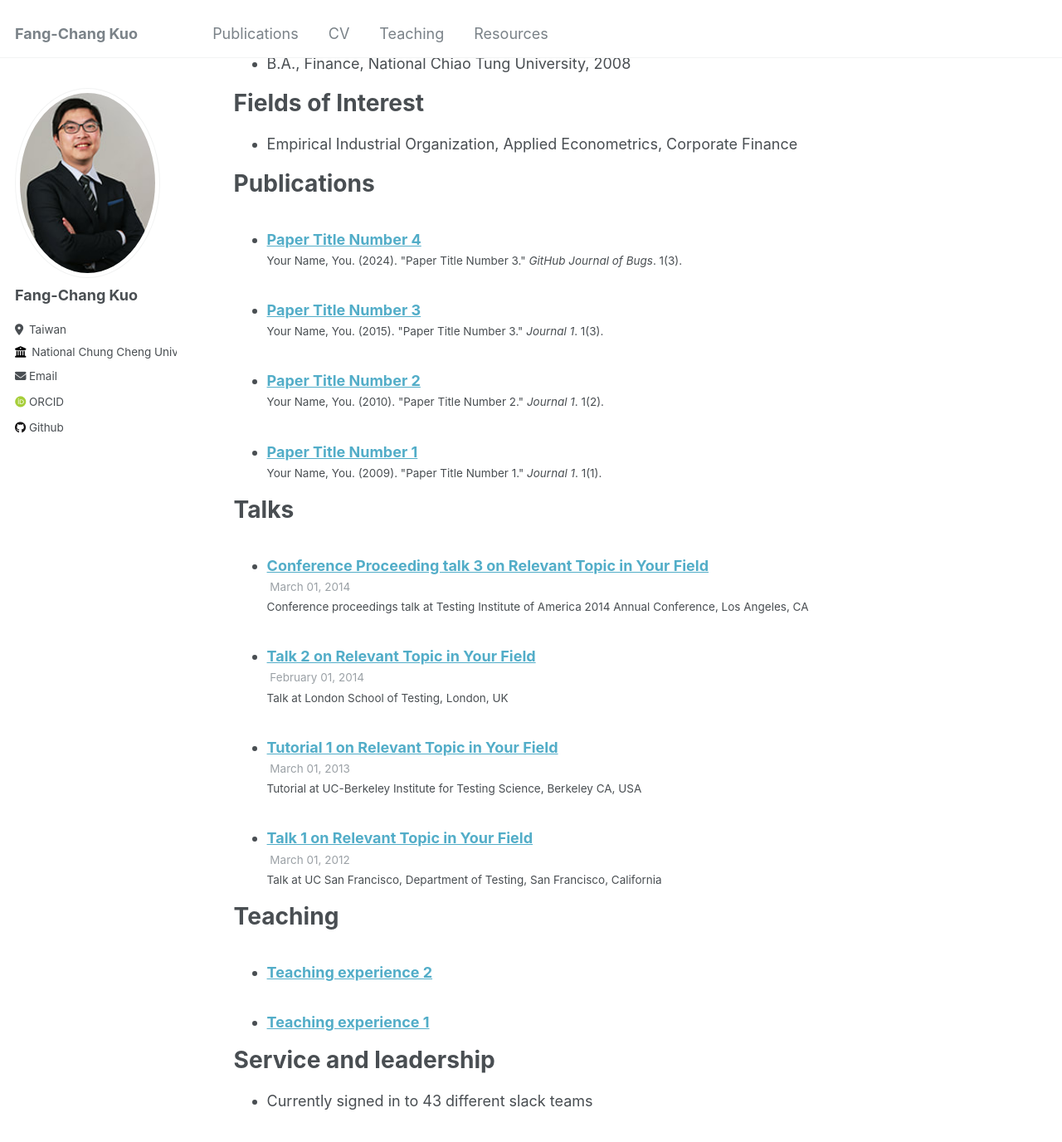
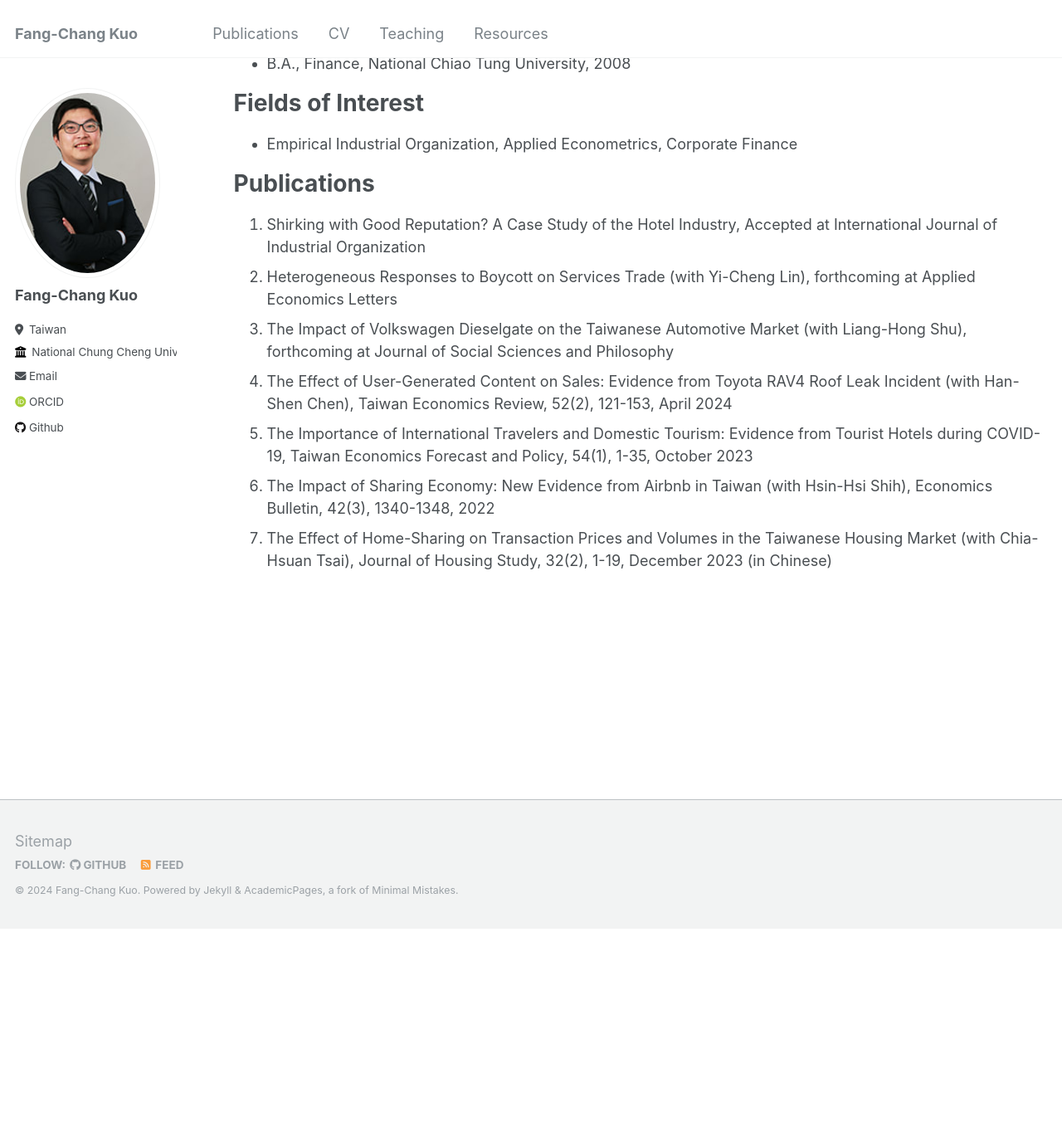
Before and after one commit to fangchangkuo/fangchangkuo.github.io, a Jekyll site: the page built from _pages/cv.md, in a window 1280 px wide and 1400 px high, scrolled down 281 px. Shown: the top 1376 px of the window at 83% size. Built offline with Jekyll 4.4.1, drawn with Linux system fonts in a browser that asks for light colours; some web fonts are replaced.

Commit message:
Update cv.md

```diff
--- a/_pages/cv.md
+++ b/_pages/cv.md
@@ -24,22 +24,10 @@ Fields of Interest
 
 Publications
 ======
-  <ul>{% for post in site.publications reversed %}
-    {% include archive-single-cv.html %}
-  {% endfor %}</ul>
-
-Talks
-======
-  <ul>{% for post in site.talks reversed %}
-    {% include archive-single-talk-cv.html  %}
-  {% endfor %}</ul>
-
-Teaching
-======
-  <ul>{% for post in site.teaching reversed %}
-    {% include archive-single-cv.html %}
-  {% endfor %}</ul>
-
-Service and leadership
-======
-* Currently signed in to 43 different slack teams
+1. Shirking with Good Reputation? A Case Study of the Hotel Industry, Accepted at International Journal of Industrial Organization
+2. Heterogeneous Responses to Boycott on Services Trade (with Yi-Cheng Lin), forthcoming at Applied Economics Letters
+3. The Impact of Volkswagen Dieselgate on the Taiwanese Automotive Market (with Liang-Hong Shu), forthcoming at Journal of Social Sciences and Philosophy
+4. The Effect of User-Generated Content on Sales: Evidence from Toyota RAV4 Roof Leak Incident (with Han-Shen Chen), Taiwan Economics Review, 52(2), 121-153, April 2024
+5. The Importance of International Travelers and Domestic Tourism: Evidence from Tourist Hotels during COVID-19, Taiwan Economics Forecast and Policy, 54(1), 1-35, October 2023
+6. The Impact of Sharing Economy: New Evidence from Airbnb in Taiwan (with Hsin-Hsi Shih), Economics Bulletin, 42(3), 1340-1348, 2022
+7. The Effect of Home-Sharing on Transaction Prices and Volumes in the Taiwanese Housing Market (with Chia-Hsuan Tsai), Journal of Housing Study, 32(2), 1-19, December 2023 (in Chinese)
```
